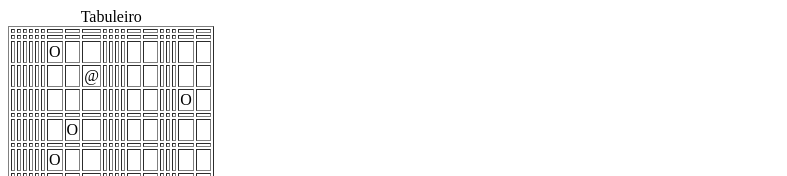
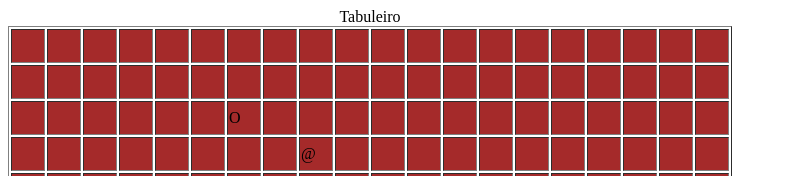
Before and after one commit to ufjf-dcc121/dcc121-2021-1er-atv6-salesmiguelz, a plain HTML site: page index.html in a window 1280 px wide. Shown: the top 176 px of the page, without its empty margins (0-787 px from the left). Drawn offline with Linux system fonts and the light colour scheme.

Commit message:
Estilo adicionado para todas as células

```diff
--- a/index.html
+++ b/index.html
@@ -5,6 +5,14 @@
     <meta http-equiv="X-UA-Compatible" content="IE=edge">
     <meta name="viewport" content="width=device-width, initial-scale=1.0">
     <title>RogueLike Game</title>
+
+    <style>
+        td{
+            height: 30px;
+            width: 30px;
+            background-color: brown;
+        }
+    </style>
 </head>
 <body>
     <table border="1">
```
